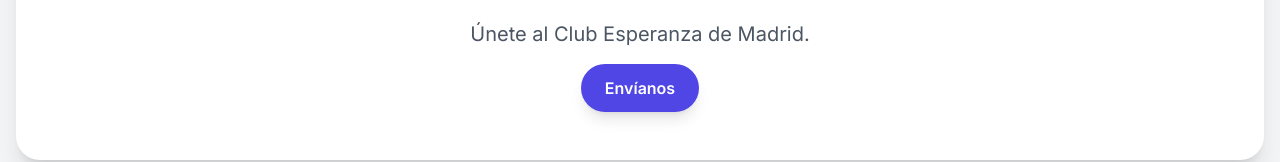
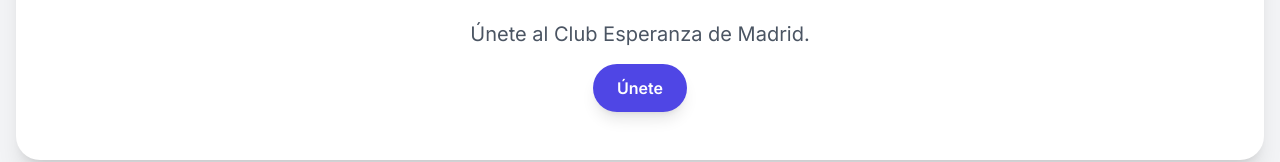
Before and after one commit to A-Maz/piloto-ac-esp, a plain HTML site: page index.html in a window 1280 px wide. Shown: the part 304-466 px from the top of the page. Drawn offline with nearby package versions, Linux system fonts and the light colour scheme.

Commit message:
Update index.html

```diff
--- a/index.html
+++ b/index.html
@@ -55,7 +55,7 @@
 
                 </p>
                  <a href="#contacto" class="mt-4 inline-block bg-indigo-600 text-white font-semibold py-3 px-6 rounded-full shadow-lg hover:bg-indigo-700 transition duration-300 transform hover:scale-105">
-                Envíanos
+                Únete
             </a>
             </div>
         </section>
```
